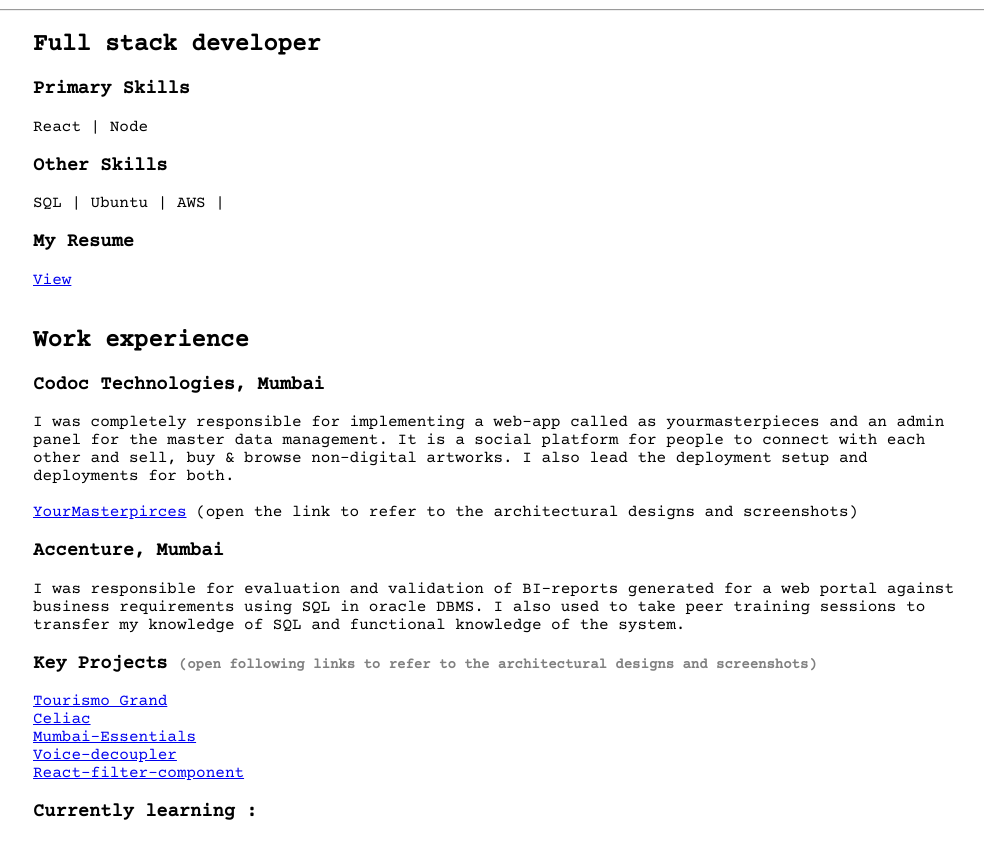
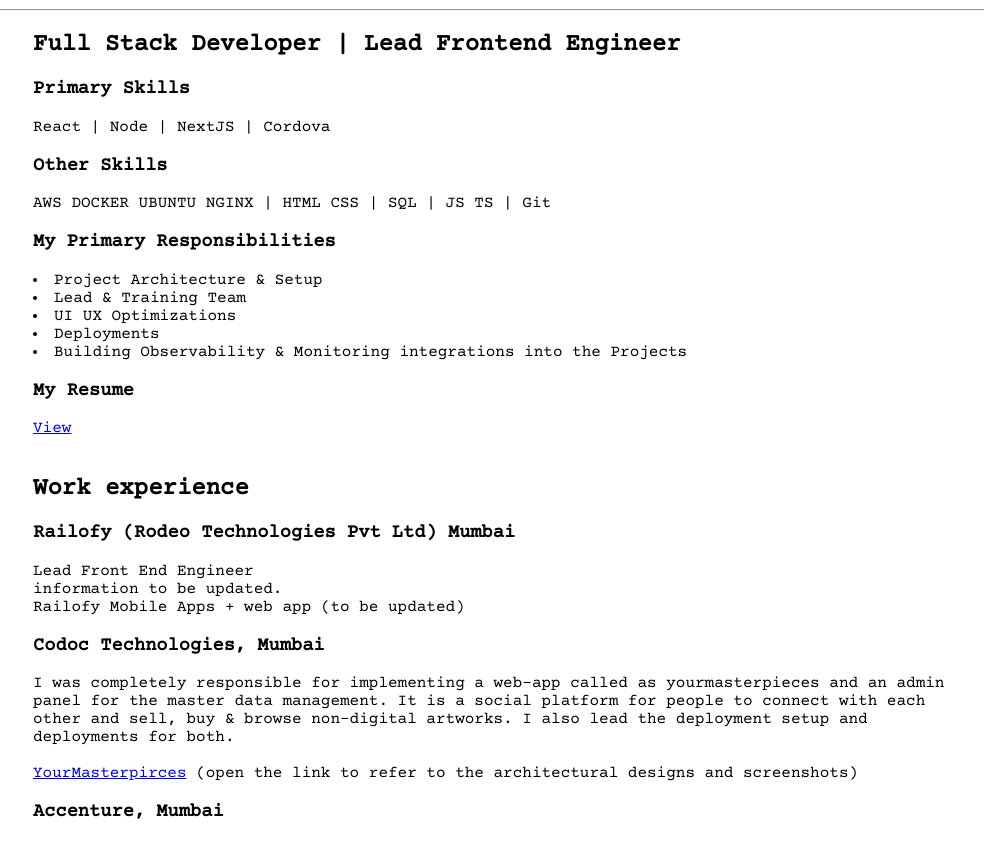
Before and after one commit to namd96/namd96.github.io, a plain HTML site: page index.html in a window 1280 px wide. Shown: the part 88-929 px from the top of the page, without its empty margins (133-1117 px from the left). Drawn offline with nearby package versions, Linux system fonts and the light colour scheme.

Commit message:
Update index.html

```diff
--- a/index.html
+++ b/index.html
@@ -24,21 +24,37 @@
     </div>
     <hr />
     <div style="margin: 0px auto; width : 75%">
-        <h2>Full stack developer</h2>
+        <h2>Full Stack Developer | Lead Frontend Engineer</h2>
         <h3>Primary Skills</h3>
-        React | Node
+        React | Node | NextJS | Cordova
         <br />
         <h3>Other Skills</h3>
-        SQL | Ubuntu | AWS |
+        AWS DOCKER UBUNTU NGINX | HTML CSS | SQL | JS TS | Git
         <br />
+         <h3>My Primary Responsibilities </h3>
+
+            <li> Project Architecture & Setup
+            <li> Lead & Training Team
+            <li> UI UX Optimizations
+            <li> Deployments
+            <li> Building Observability & Monitoring integrations into the Projects
+
         <h3>My Resume</h3>
-        <a href="/namrata_dharurkar_resume.pdf">View</a><br />
+        <a href="/namrata_d_resume_sep_2021_p2.pdf">View</a><br />
 
         <br />
         <!-- test -->
         <h2>
             Work experience <span style="font-size: 14px; color : gray"></span>
         </h2>
+        <h3>Railofy (Rodeo Technologies Pvt Ltd) Mumbai</h3>
+        Lead Front End Engineer
+        <br />
+        information to be updated.
+        <br />
+        <a>Railofy Mobile Apps + web app</a> (to be updated)
+        <br />
+
         <h3>Codoc Technologies, Mumbai</h3>
         I was completely responsible for implementing a web-app called as yourmasterpieces and an admin panel for the
         master data
```
